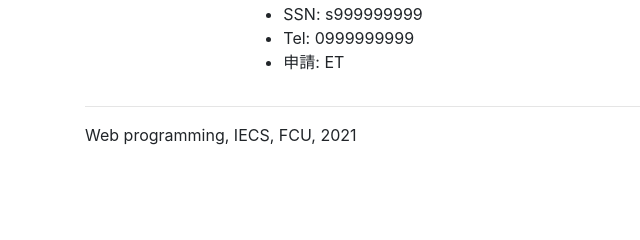
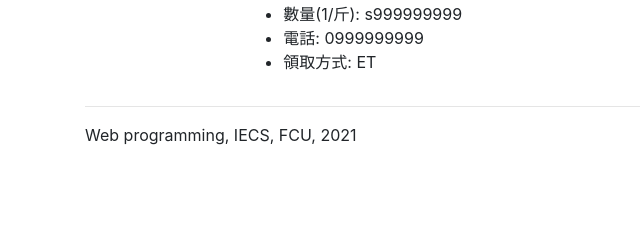
Before and after one commit to beagoodgirl/web-project, a Django app: template apply/templates/apply/my_apply.html in a window 1280 px wide. Shown: the part 545-785 px from the top of the page, without its empty margins (0-640 px from the left). Run offline with Django 3.2, Linux system fonts and the light colour scheme; the template is opened without the code that fills it: values that come from a table or form of the project are taken from there, others are empty; data comes from the database, SQL or seed files in the repository; some libraries are stand-ins or nearby versions.

Commit message:
Update my_apply.html

```diff
--- a/apply/templates/apply/my_apply.html
+++ b/apply/templates/apply/my_apply.html
@@ -7,9 +7,9 @@
 {% if person %}
 <ul>
     <li> 帳號: {{ user.username }}
-    <li> SSN: {{ person.ssn }}
-    <li> Tel: {{ person.tel }}
-    <li> 申請: {{ person.voucher_id }}
+    <li> 數量(1/斤): {{ person.ssn }}
+    <li> 電話: {{ person.tel }}
+    <li> 領取方式: {{ person.voucher_id }}
 </ul>
 {% else %}
 <p> 尚未綁定 </p>
```
